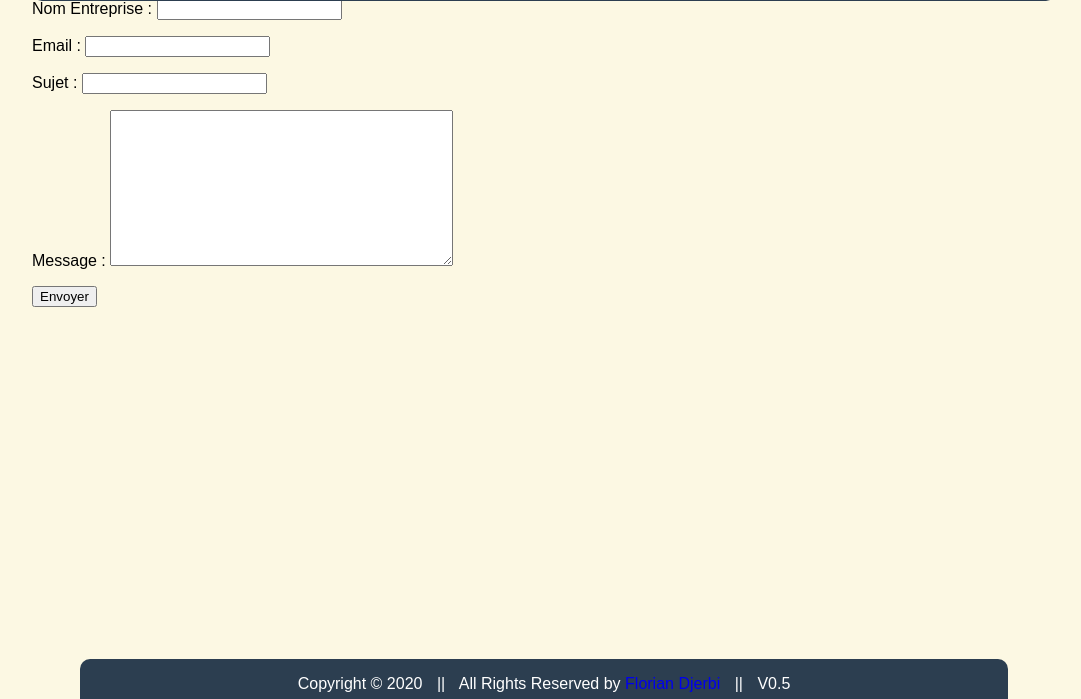
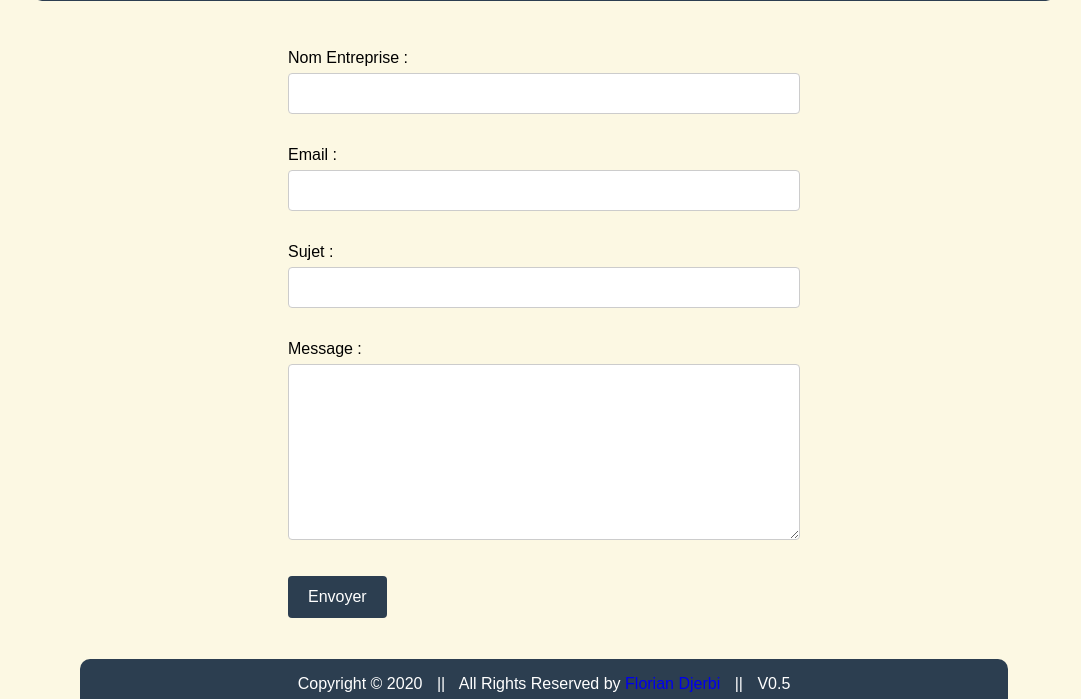
Before and after one commit to Florian-Dj/job_search, a Django app: page /contact in a window 1280 px wide. Shown: the part 101-800 px from the top of the page, without its empty margins (96-1177 px from the left). Run offline with Django 3.2, Linux system fonts and the light colour scheme; some libraries are stand-ins or nearby versions.

Commit message:
CSS contact form

```diff
--- a/polls/models.py
+++ b/polls/models.py
@@ -12,7 +12,7 @@ class Search(models.Model):
     link_search = models.CharField("Lien", max_length=255, unique=True)
 
     def __str__(self):
-        return self.web
+        return "{} - {}".format(self.web, self.subject)
 
 
 class Ad(models.Model):
--- a/static/css/style.css
+++ b/static/css/style.css
@@ -195,6 +195,35 @@ td.search a{
     padding: 0 6px;
 }
 
+
+form{
+    width: 50%;
+    margin: auto;
+    margin-top: 150px;
+}
+
+input[type=text], input[type=email], select, textarea, email {
+  width: 100%;
+  padding: 12px;
+  border: 1px solid #ccc;
+  border-radius: 4px;
+  box-sizing: border-box;
+  margin-top: 6px;
+  margin-bottom: 16px;
+  resize: vertical;
+}
+
+input[type=submit] {
+  background-color: #2c3e50;
+  color: white;
+  font-size: 16px;
+  padding: 12px 20px;
+  border: none;
+  border-radius: 4px;
+  cursor: pointer;
+}
+
+
 footer {
   width: 72.5%;
   margin-left: 3.75%;
```
Also changed, not shown: README.md.
